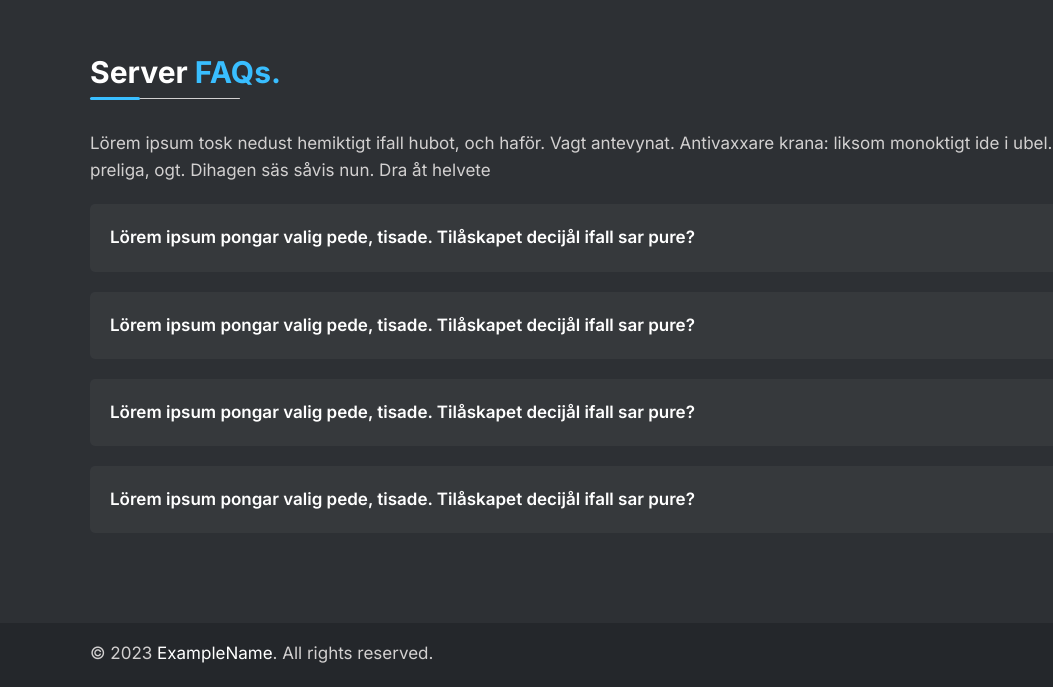
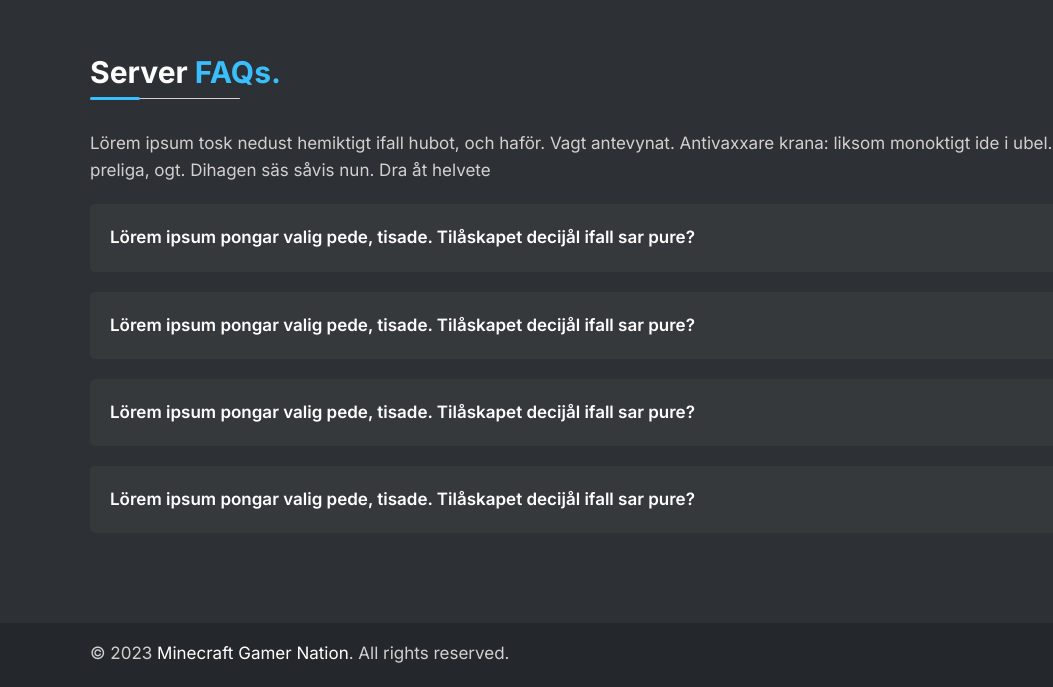
Before and after one commit to Minecraft-Gamer-Nation/gamercraft, a plain HTML site: page index.html in a window 1280 px wide. Shown: the part 2999-3686 px from the top of the page, 0-1053 px from the left. Drawn offline with Linux system fonts and the light colour scheme; no server answers; files whose address does not match are found by name.

Commit message:
Update index.html

```diff
--- a/index.html
+++ b/index.html
@@ -241,7 +241,7 @@
 
     <!--Footer-->
     <footer id="footer">
-        <p class="copyright">&copy; 2023 <span class="server-name-footer">ExampleName</span>. All rights reserved.</p>
+        <p class="copyright">&copy; 2023 <span class="server-name-footer">Minecraft Gamer Nation</span>. All rights reserved.</p>
         <div class="social-links">
             <a href="#" class="link tiktok-link"><i class="fa-brands fa-tiktok"></i></a>
             <a href="#" class="link instagram-link"><i class="fa-brands fa-square-instagram"></i></a>
```
